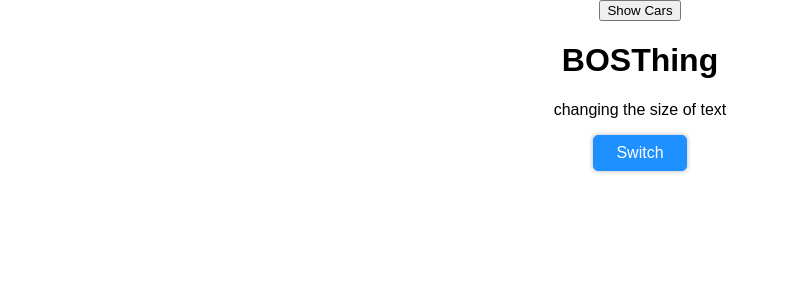
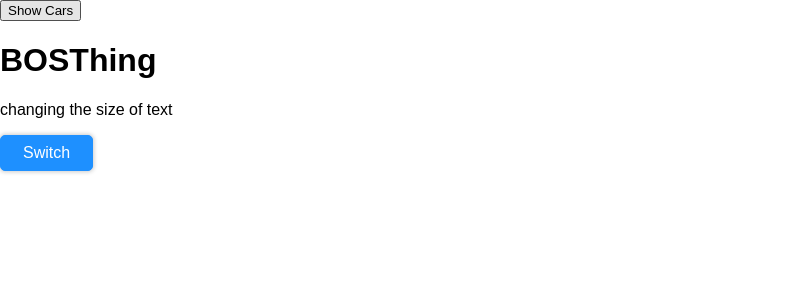
Before and after one commit to Aum-S2/React-Ls-In-Progress, a React app: page / in a window 1280 px wide. Shown: the top 300 px of the page, without its empty margins (0-790 px from the left). Built offline with nearby package versions, Linux system fonts and the light colour scheme.

Commit message:
rename aux and added hoc thing

```diff
--- a/src/components/Cars/Car/Car.js
+++ b/src/components/Cars/Car/Car.js
@@ -1,5 +1,6 @@
 import React, { Component } from 'react';
 import classes from './Car.css';
+import WithClass from '../../../hoc/WithClass';
 
 
 class Car extends Component {
@@ -19,11 +20,11 @@ class Car extends Component {
   render() {
     console.log('[Car.js] Inside render()');
     return (
-      <div className={classes.Car}>
+      <WithClass classes={classes.Car}>
         <p onClick={this.props.click}>this car is {this.props.name} and been released in year {this.props.yearReleased}</p>
         <p>{this.props.children}</p>
         <input type='text' onChange={this.props.changed} value={this.props.name} />
-      </div>
+      </WithClass>
     )
     /* return [
       <p key="1" onClick={this.props.click}>this car is {this.props.name} and been released in year {this.props.yearReleased}</p>,
--- a/src/components/Cockpit/Cockpit.js
+++ b/src/components/Cockpit/Cockpit.js
@@ -1,6 +1,6 @@
 import React from 'react';
 import classes from './Cockpit.css';
-import Aux from '../../hoc/Auxx';
+import Aux from '../../hoc/ReactAux';
 
 const Cockpit = (props) => {
   const assignClasses = [];
--- a/src/containers/App.js
+++ b/src/containers/App.js
@@ -2,6 +2,7 @@ import React, { PureComponent } from 'react';
 import classes from './App.css';
 import Cars from '../components/Cars/Cars';
 import Cockpit from '../components/Cockpit/Cockpit';
+import WithClass from '../hoc/WithClass';
 
 
 class App extends PureComponent {
@@ -86,7 +87,7 @@ class App extends PureComponent {
     }
 
     return (
-      <div className={classes.App}>
+      <WithClass classes={classes.App}>
         <button onClick={() => {this.setState({showCars: true})}}>Show Cars</button>
         <Cockpit
           appTitle={this.props.title}
@@ -94,7 +95,7 @@ class App extends PureComponent {
           cars={this.state.cars}
           clicked={this.toggleCarsHandler}/>
         {cars}
-      </div>
+      </WithClass>
     );
   }
 }
--- a/src/hoc/Auxx.js
+++ /dev/null
@@ -1,3 +0,0 @@
-const Auxx = (props) => (props.children);
-
-export default Auxx;
--- /dev/null
+++ b/src/hoc/ReactAux.js
@@ -0,0 +1,3 @@
+const ReactAux = (props) => (props.children);
+
+export default ReactAux;
--- /dev/null
+++ b/src/hoc/WithClass.js
@@ -0,0 +1,9 @@
+import React from 'react'
+
+const withClass = (props) => (
+  <div className={props.Classes}>
+    {props.children}
+  </div>
+);
+
+export default withClass;
```
